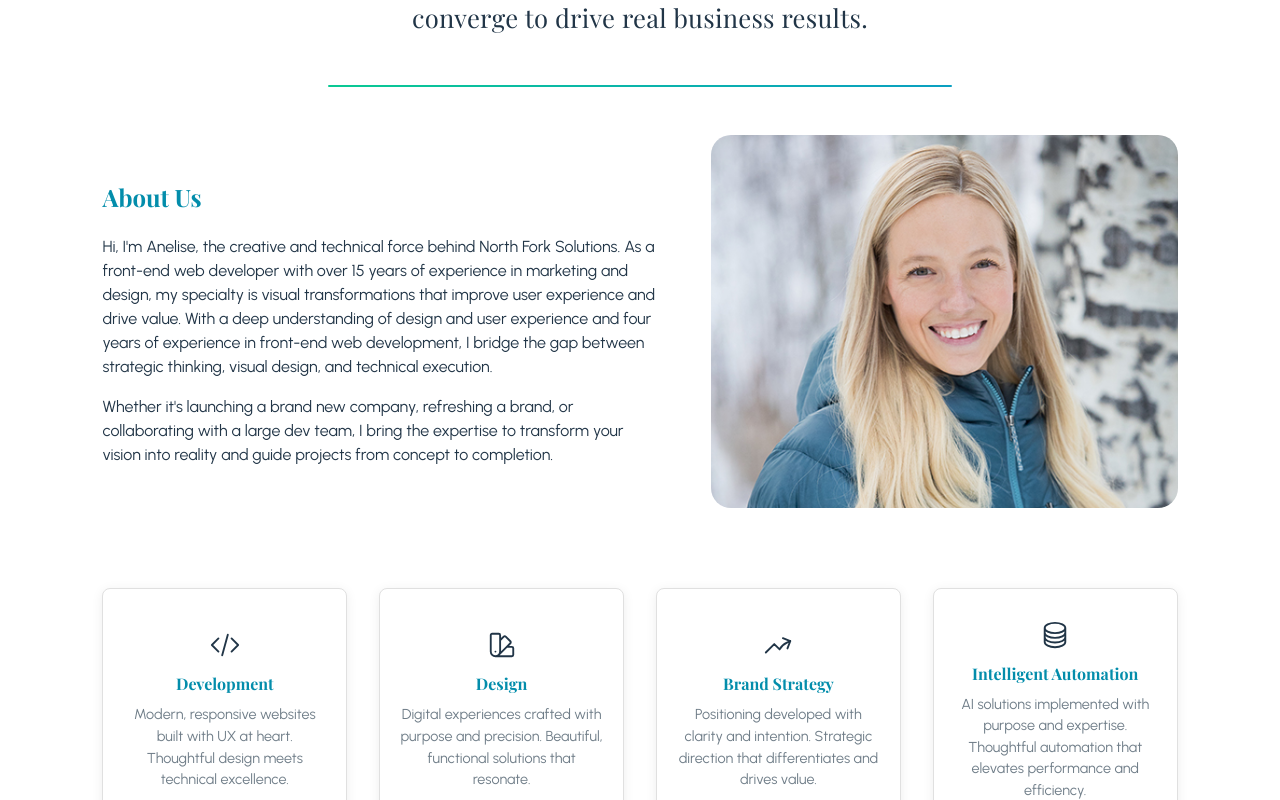
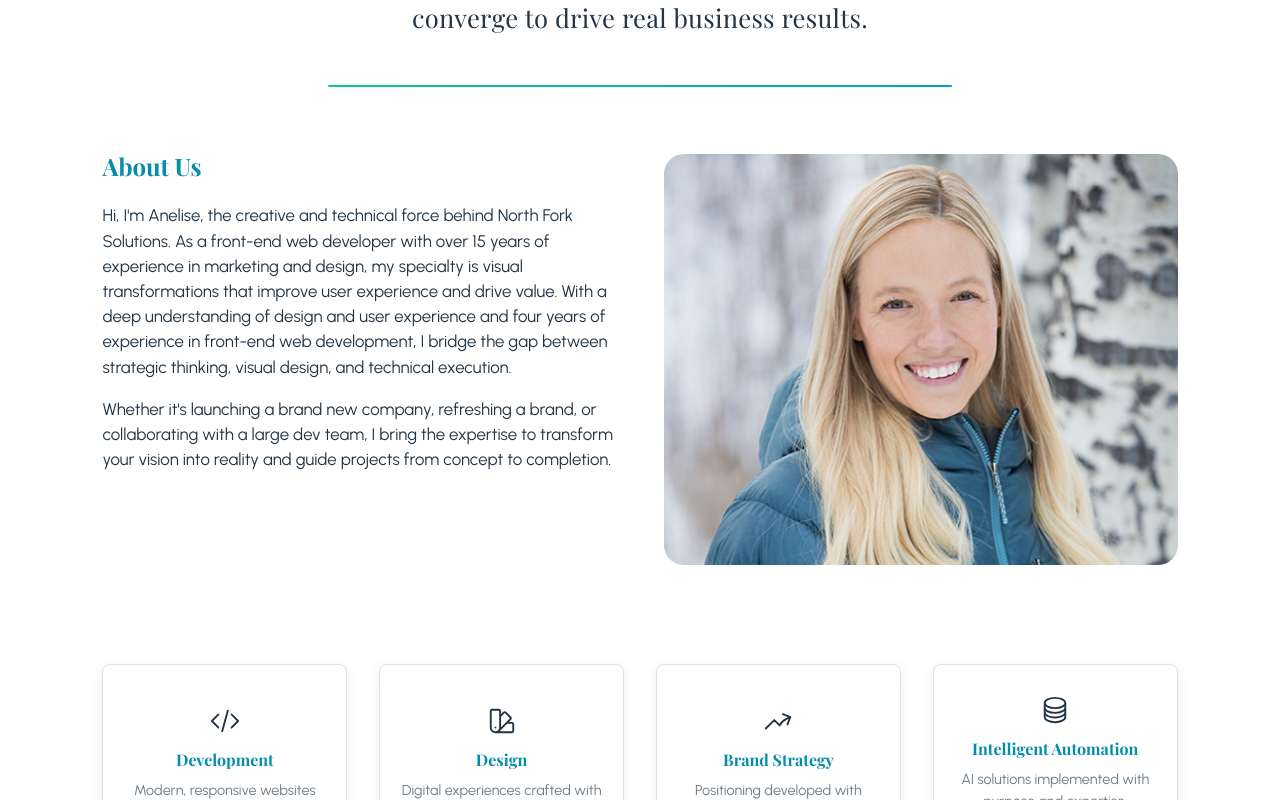
Before and after one commit to anelise-nfs/nfs-site, a React (Vite) app: page / in a window 1280 px wide. Shown: the part 1080-1880 px from the top of the page. Built offline with nearby package versions, Linux system fonts and the light colour scheme; a web font is replaced by a local one.

Commit message:
styling + content

```diff
--- a/src/App.css
+++ b/src/App.css
@@ -40,6 +40,9 @@
 
 .site-content {
   padding: 0 8%;
+  max-width: 1600px;
+  margin-left: auto;
+  margin-right: auto;
 }
 
 .site-content section {
--- a/src/assets/css/four-square-info.css
+++ b/src/assets/css/four-square-info.css
@@ -56,7 +56,7 @@
 
 .four-square__text {
   margin: 0;
-  font-size: clamp(0.9rem, 5.5cqi, 1.1rem);
+  font-size: clamp(0.9rem, 5.5cqi, 1.1rem) !important;
   line-height: 1.5;
   color: var(--nfs-light-grey);
 }
--- a/src/assets/css/image-text.css
+++ b/src/assets/css/image-text.css
@@ -1,8 +1,8 @@
 .image-text {
   display: flex;
-  align-items: center;
+  align-items: flex-start;
   gap: 3rem;
-  margin: 5rem 0;
+  margin: 6.2rem 0;
 }
 
 /* Image left, text right */
@@ -16,7 +16,7 @@
 }
 
 .image-text__image {
-  flex: 5;
+  flex: 1;
   min-width: 0;
   aspect-ratio: 5 / 4;
 }
@@ -30,8 +30,12 @@
 }
 
 .image-text__content {
-  flex: 6;
+  flex: 1;
   min-width: 0;
+
+  h2 {
+    margin-top: -0.4rem;
+  }
 }
 
 .image-text__content ul {
--- a/src/components/contact-block.tsx
+++ b/src/components/contact-block.tsx
@@ -122,9 +122,7 @@ function ContactBlock() {
       <div className="contact-block__left">
         <h3 className="contact-block__title">Get in touch</h3>
         <p className="contact-block__text">
-          Lorem ipsum dolor sit amet, consectetur adipiscing elit, sed do eiusmod
-          tempor incididunt ut labore et dolore magna aliqua. Reach out and we'll
-          get back to you as soon as possible.
+          I'd love to hear about your upcoming projects and see how I can help. Whether you're facing a specific challenge or just starting to think about what's next, reach out and I'll get back to you within 24 hours.
         </p>
         <div className="contact-block__cards">
 
--- a/src/index.css
+++ b/src/index.css
@@ -41,6 +41,7 @@ h1, h2, h3, h4 {
 
 p {
   font-family: 'Urbanist', system-ui, Avenir, Helvetica, Arial, sans-serif;
+  font-size: 1.05rem;
 }
 
 h1 {
--- a/src/screens/contact.tsx
+++ b/src/screens/contact.tsx
@@ -13,7 +13,7 @@ function Contact() {
       >
         <h1>Let's Work Together</h1>
         <p>
-          Lorem ipsum dolor sit amet, consectetur adipiscing elit, sed do eiusmod tempor incididunt ut labore et dolore magna aliqua. Ut enim ad minim veniam, quis nostrud exercitation ullamco laboris nisi ut aliquip ex ea commodo.
+          Ready to transform your business? Whether it's starting from the ground up with a complete brand and website, a strategic refresh, or implementing operational systems that actually work, North Fork Solutions is here to help. Schedule a free 30-minute consultation for an honest conversation about goals, challenges, and solutions.
           </p>
       </div>
       <ContactBlock />
--- a/src/screens/work.tsx
+++ b/src/screens/work.tsx
@@ -11,7 +11,7 @@ function Work() {
         ref={ref}
         className={`work-intro${visible ? ' work-intro--visible' : ''}`}
       >
-        <h1>Our Work</h1>
+        <h1>Successful Projects</h1>
         <p>
           Lorem ipsum dolor sit amet, consectetur adipiscing elit, sed do eiusmod
           tempor incididunt ut labore et dolore magna aliqua. Ut enim ad minim
```
